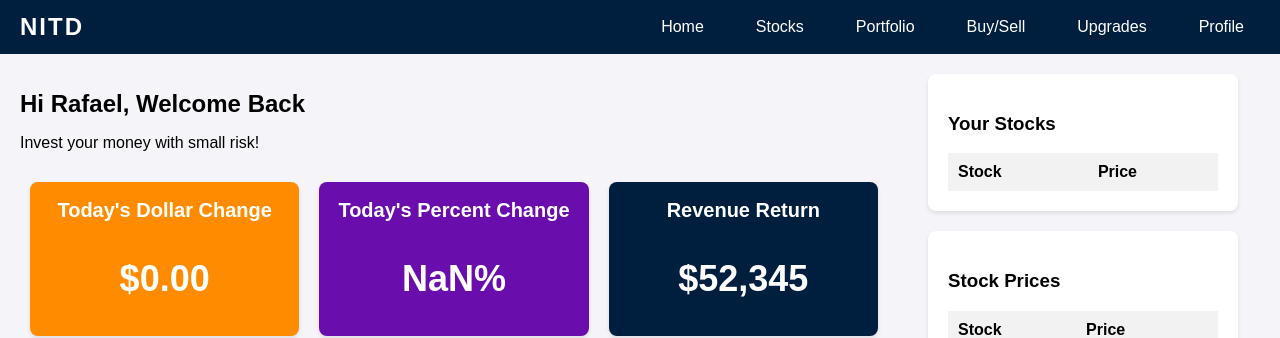
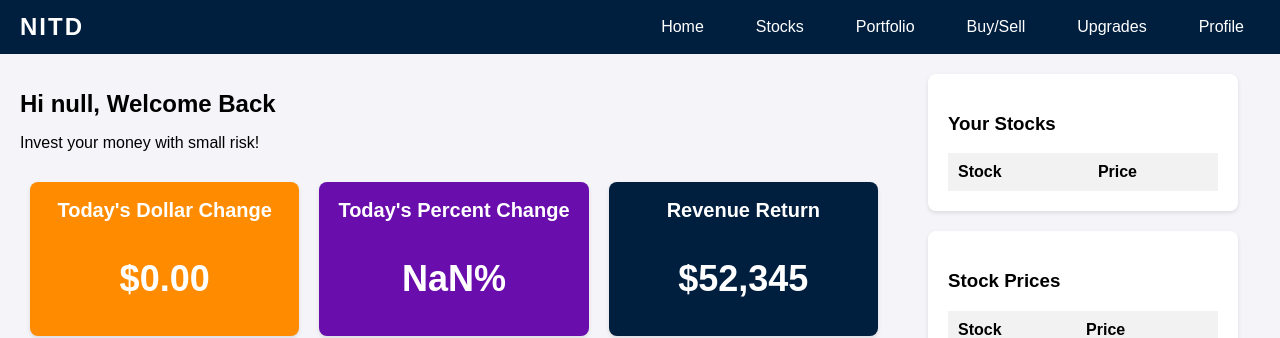
Before and after one commit to Imaad08/stocksgame, a Jekyll site: the page built from _posts/2024-10-24-stocksHome.md, in a window 1280 px wide. Shown: the top 338 px of the page. Built offline with Jekyll 4.4.1, drawn with Linux system fonts in a browser that asks for light colours; part of the change alters nothing that is shown.

```diff
--- a/_posts/2024-10-24-stocksHome.md
+++ b/_posts/2024-10-24-stocksHome.md
@@ -183,7 +183,7 @@ title: Stocks Home
     <!-- Dashboard Content -->
     <div class="dashboard">
         <div class="dashboard-content">
-            <h1 class="welcome">Hi Rafael, Welcome Back</h1>
+            <h1 id="userIDName" class="welcome">Hi Rafael, Welcome Back</h1>
             <p>Invest your money with small risk!</p>
             <div class="summary-cards">
                 <div class="card card-orange">
@@ -196,7 +196,7 @@ title: Stocks Home
                 </div>
                 <div class="card card-darkblue">
                     <h2>Revenue Return</h2>
-                    <p>$52,345</p>
+                    <p id="portfolioValue">$52,345</p>
                 </div>
             </div>
             <div class="search-container">
@@ -257,6 +257,8 @@ title: Stocks Home
     var variable = localStorage.getItem('name')
     console.log(variable);
     var userID = localStorage.getItem('userID')
+    const userIDElement = document.getElementById("userIDName");
+    userIDElement.textContent = `Hi ${userID}, Welcome Back`;
     console.log(userID);
     async function getUserStocks() {
         try {
@@ -444,6 +446,7 @@ async function updateStockPrices() {
 async function getPortfolioPerformance(user) {
             // Fetch user's stocks and quantities
             const userStocks = await getUserStock(user);
+            const userValue = await getUserValue(user);
             let totalGain = 0;
             let totalLatestValue = 0;
             let totalOldValue = 0;
@@ -462,8 +465,10 @@ async function getPortfolioPerformance(user) {
             console.log(`total increase: $${totalGain.toFixed(2)}, percent increase: ${percentIncrease.toFixed(2)}%`);
             const totalElement = document.getElementById("totalGain");
             const percentElement = document.getElementById("percentIncrease");
+            const valueElement = document.getElementById("portfolioValue");
             totalElement.textContent = `$${totalGain.toFixed(2)}`;
             percentElement.textContent = `${percentIncrease.toFixed(2)}%`;
+            valueElement.textContent = `$${userValue.toFixed(2)}`;
         }
 async function getUserStock(user) {
             try {
@@ -496,3 +501,14 @@ async function getOldStockPrice(stock) {
             document.getElementById("output").textContent = "Error fetching stock data. Please try again later.";
         }
       }
+async function getUserValue(user) {
+            try {
+                const response = await fetch(`http://localhost:8085/user/portfolioValue?username=${user}`);
+                const stocksData = await response.json();
+                console.log(stocksData);
+                return stocksData;
+            } catch (error) {
+                console.error("Error fetching user stocks:", error);
+                return [];
+            }
+        }
```
